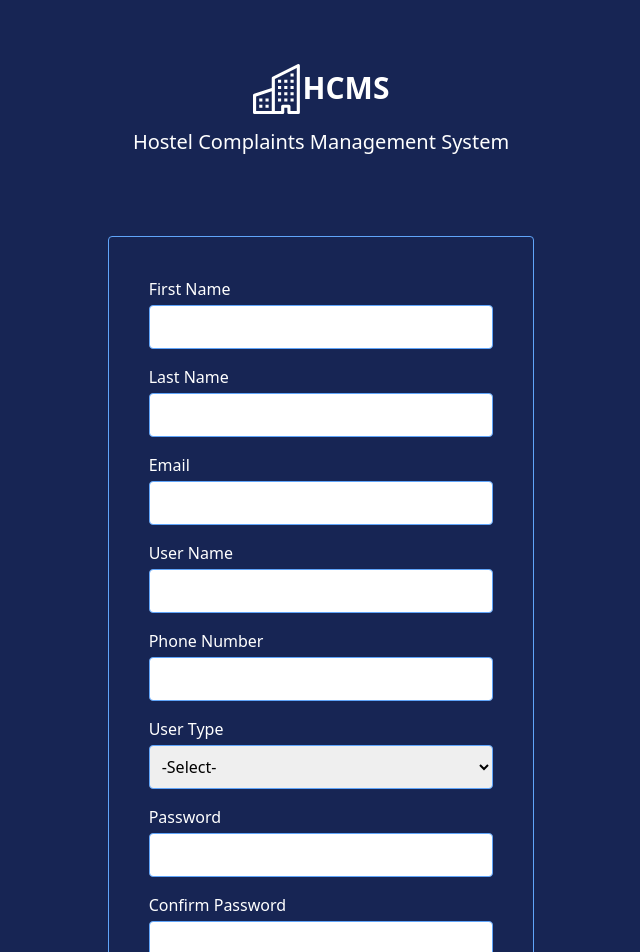
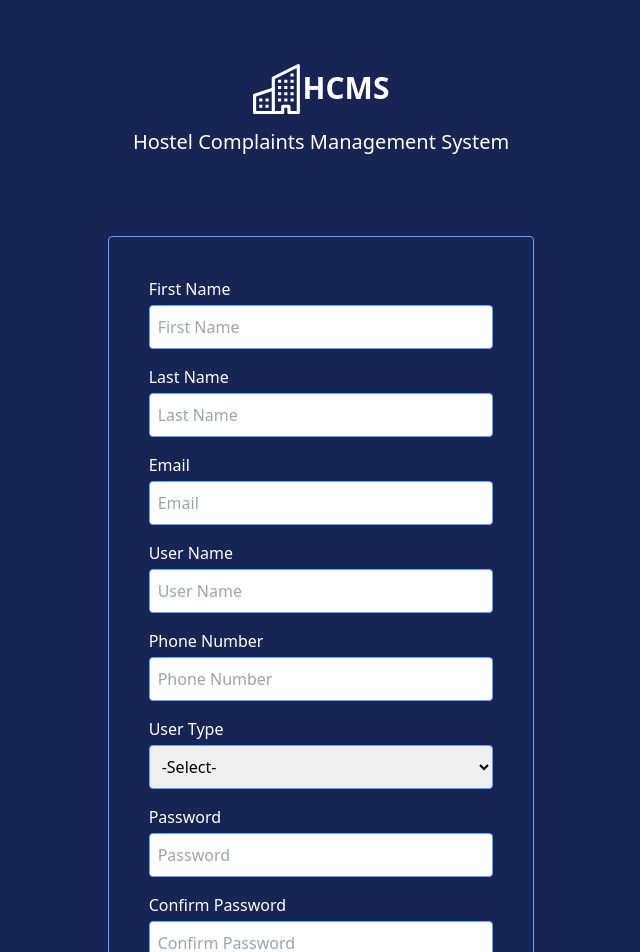
Before and after one commit to somtookaforr/hcms, a React (Create React App) app: page /register in a window 1280 px wide. Shown: the top 952 px of the page, without its empty margins (319-959 px from the left). Built offline with nearby package versions, Linux system fonts and the light colour scheme.

Commit message:
placeholder for auth forms

```diff
--- a/src/layout/Login.jsx
+++ b/src/layout/Login.jsx
@@ -1,16 +1,15 @@
-import React, {useState} from 'react'
-import axios from 'axios';
-import { toast, ToastContainer } from 'react-toastify';
-import { useNavigate } from 'react-router-dom';
-import { endpoint } from '../App';
+import React, { useState } from "react";
+import axios from "axios";
+import { toast, ToastContainer } from "react-toastify";
+import { useNavigate } from "react-router-dom";
+import { endpoint } from "../App";
 import { BsBuildings } from "react-icons/bs";
-
 
 const Login = () => {
   const userInput = {
-        email: '',
-        password: ''
-    }
+    email: "",
+    password: "",
+  };
   const [formData, setFormData] = useState(userInput);
   const [loading, setLoading] = useState(false);
   const navigate = useNavigate();
@@ -18,64 +17,100 @@ const Login = () => {
   const handleChange = (e) => {
     setFormData({
       ...formData,
-        [e.target.name]: e.target.value
+      [e.target.name]: e.target.value,
     });
   };
 
   const handleSubmit = async (e) => {
     e.preventDefault();
-    setLoading(true)
+    setLoading(true);
     const customId = 99999;
 
     try {
-        toast.loading('Loading...', { autoClose: false });
-        const response = await axios.post(endpoint + 'token/', formData);
+      toast.loading("Loading...", { autoClose: false });
+      const response = await axios.post(endpoint + "token/", formData);
       toast.dismiss();
       toast.success("Success!", {
-            toastId: customId
+        toastId: customId,
       });
       localStorage.setItem("accessToken", response.data.access);
       localStorage.setItem("refreshToken", response.data.refresh);
-        navigate('./Index')
+      navigate("./Index");
     } catch (error) {
       toast.dismiss();
-        console.error('There was a problem with the request:', error.message);
+      console.error("There was a problem with the request:", error.message);
       toast.error(error.message, {
-            toastId: customId
+        toastId: customId,
       });
-    }finally {
+    } finally {
       setLoading(false);
     }
   };
 
-
   return (
-    <div className='grid bg-blue-950 h-screen'>
+    <div className="grid bg-blue-950 h-screen">
       <ToastContainer autoClose={4000} />
-        <div className={'text-white h-12 grid'}>
+      <div className={"text-white h-12 grid"}>
         <div className="flex justify-self-center">
-                <BsBuildings size={50}/>
-                <p className='self-center font-bold text-3xl'>HCMS</p>
+          <BsBuildings size={50} />
+          <p className="self-center font-bold text-3xl">HCMS</p>
         </div>
-            <p className='text-white text-center text-xl mt-4'>Hostel Complaints Management System</p>
+        <p className="text-white text-center text-xl mt-4">
+          Hostel Complaints Management System
+        </p>
       </div>
-        <form onSubmit={handleSubmit} className='lg:w-1/3 grid gap-y-4 p-10 rounded border border-blue-400 justify-self-center h-max'>
+      <form
+        onSubmit={handleSubmit}
+        className="lg:w-1/3 grid gap-y-4 p-10 rounded border border-blue-400 justify-self-center h-max"
+      >
         <div className="">
-                <label htmlFor="" className='text-white'>Email</label> <br/>
-                <input type="email" className='rounded h-11 w-full mt-1 p-2 border border-blue-400' name='email' value={formData.email} onChange={handleChange} required />
+          <label htmlFor="" className="text-white">
+            Email
+          </label>{" "}
+          <br />
+          <input
+            type="email"
+            className="rounded h-11 w-full mt-1 p-2 border border-blue-400"
+            name="email"
+            value={formData.email}
+            onChange={handleChange}
+            placeholder="Email"
+            required
+          />
         </div>
 
         <div className="">
-                <label htmlFor="password" className='text-white'>Password</label> <br/>
-                <input type="password" className='rounded h-11 w-full mt-1 p-2 border border-blue-400' name='password' value={formData.password} onChange={handleChange} required />
+          <label htmlFor="password" className="text-white">
+            Password
+          </label>{" "}
+          <br />
+          <input
+            type="password"
+            className="rounded h-11 w-full mt-1 p-2 border border-blue-400"
+            name="password"
+            value={formData.password}
+            onChange={handleChange}
+            placeholder="Password"
+            required
+          />
         </div>
 
-            <p className='text-white text-right'>Don't have an account yet? <a href="/register" className='text-blue-600 underline'>Register</a></p>
+        <p className="text-white text-right">
+          Don't have an account yet?{" "}
+          <a href="/register" className="text-blue-600 underline">
+            Register
+          </a>
+        </p>
 
-            <button className='w-full bg-blue-600 h-12 rounded text-white mt-8' type='submit'>Login</button>
+        <button
+          className="w-full bg-blue-600 h-12 rounded text-white mt-8"
+          type="submit"
+        >
+          Login
+        </button>
       </form>
     </div>
-  )
-}
+  );
+};
 
-export default Login
+export default Login;
--- a/src/layout/Register.jsx
+++ b/src/layout/Register.jsx
@@ -1,109 +1,200 @@
-import React, {useState} from 'react'
-import axios from 'axios';
-import { toast, ToastContainer } from 'react-toastify';
-import { useNavigate } from 'react-router-dom';
-import { endpoint } from '../App';
+import React, { useState } from "react";
+import axios from "axios";
+import { toast, ToastContainer } from "react-toastify";
+import { useNavigate } from "react-router-dom";
+import { endpoint } from "../App";
 import { BsBuildings } from "react-icons/bs";
 
-
 const Register = () => {
-    const [formData, setFormData] = useState('');
+  const [formData, setFormData] = useState("");
   const navigate = useNavigate();
   const [loading, setLoading] = useState(false);
 
   const handleChange = (e) => {
     setFormData({
       ...formData,
-        [e.target.name]: e.target.value
+      [e.target.name]: e.target.value,
     });
   };
 
   const handleSubmit = async (e) => {
     e.preventDefault();
-    setLoading(true)
+    setLoading(true);
     const customId = 99999;
 
     try {
-        toast.loading('Loading...', { autoClose: false });
-        const response = await axios.post(endpoint + 'register/', formData);
+      toast.loading("Loading...", { autoClose: false });
+      const response = await axios.post(endpoint + "register/", formData);
       toast.dismiss();
       toast.success("Account created successfully, Please proceed to login!", {
-            toastId: customId
+        toastId: customId,
       });
       //   navigate('/Index', { replace: true })
     } catch (error) {
       toast.dismiss();
-        console.error('There was a problem with the request:', error.message);
+      console.error("There was a problem with the request:", error.message);
       toast.error("Something went wrong, Please retry", {
-            toastId: customId
+        toastId: customId,
       });
     }
   };
 
-
   return (
-    <div className='grid bg-blue-950'>
+    <div className="grid bg-blue-950">
       <ToastContainer autoClose={8000} />
-        <div className={'text-white h-12 flex justify-self-center mt-16'}>
-              <BsBuildings size={50}/>
-              <p className='self-center font-bold text-3xl'>HCMS</p>
+      <div className={"text-white h-12 flex justify-self-center mt-16"}>
+        <BsBuildings size={50} />
+        <p className="self-center font-bold text-3xl">HCMS</p>
       </div>
-        <p className='text-white text-center text-xl mt-4'>Hostel Complaints Management System</p>
-        <form onSubmit={handleSubmit} className='w-11/12 lg:w-1/3 grid gap-y-4 p-10 rounded border border-blue-400 justify-self-center my-20'>
+      <p className="text-white text-center text-xl mt-4">
+        Hostel Complaints Management System
+      </p>
+      <form
+        onSubmit={handleSubmit}
+        className="w-11/12 lg:w-1/3 grid gap-y-4 p-10 rounded border border-blue-400 justify-self-center my-20"
+      >
         <div className="">
-                <label htmlFor="name" className='text-white'>First Name</label> <br/>
-                <input type="text" className='rounded h-11 w-full mt-1 p-2 border border-blue-400' name='first_name' onChange={handleChange} required />
+          <label htmlFor="name" className="text-white">
+            First Name
+          </label>{" "}
+          <br />
+          <input
+            type="text"
+            className="rounded h-11 w-full mt-1 p-2 border border-blue-400"
+            name="first_name"
+            placeholder="First Name"
+            onChange={handleChange}
+            required
+          />
         </div>
 
         <div className="name">
-                <label htmlFor="" className='text-white'>Last Name</label> <br/>
-                <input type="text" className='rounded h-11 w-full mt-1 p-2 border border-blue-400' name='last_name' onChange={handleChange} required />
+          <label htmlFor="" className="text-white">
+            Last Name
+          </label>{" "}
+          <br />
+          <input
+            type="text"
+            className="rounded h-11 w-full mt-1 p-2 border border-blue-400"
+            name="last_name"
+            placeholder="Last Name"
+            onChange={handleChange}
+            required
+          />
         </div>
 
         <div className="email">
-                <label htmlFor="" className='text-white'>Email</label> <br/>
-                <input type="email" className='rounded h-11 w-full mt-1 p-2 border border-blue-400' name='email' onChange={handleChange} required />
+          <label htmlFor="" className="text-white">
+            Email
+          </label>{" "}
+          <br />
+          <input
+            type="email"
+            className="rounded h-11 w-full mt-1 p-2 border border-blue-400"
+            name="email"
+            placeholder="Email"
+            onChange={handleChange}
+            required
+          />
         </div>
 
         <div className="name">
-                <label htmlFor="" className='text-white'>User Name</label> <br/>
-                <input type="text" className='rounded h-11 w-full mt-1 p-2 border border-blue-400' name='username' onChange={handleChange} required />
+          <label htmlFor="" className="text-white">
+            User Name
+          </label>{" "}
+          <br />
+          <input
+            type="text"
+            className="rounded h-11 w-full mt-1 p-2 border border-blue-400"
+            name="username"
+            placeholder="User Name"
+            onChange={handleChange}
+            required
+          />
         </div>
 
         <div className="number">
-                <label htmlFor="" className='text-white'>Phone Number</label> <br/>
-                <input type="text" className='rounded h-11 w-full mt-1 p-2 border border-blue-400' name='phone_number' onChange={handleChange} required />
+          <label htmlFor="" className="text-white">
+            Phone Number
+          </label>{" "}
+          <br />
+          <input
+            type="text"
+            className="rounded h-11 w-full mt-1 p-2 border border-blue-400"
+            name="phone_number"
+            placeholder="Phone Number"
+            onChange={handleChange}
+            required
+          />
         </div>
 
         <div className="user">
-                <label htmlFor="" className='text-white'>User Type</label> <br/>
-                <select name="user_type" id="" className='rounded h-11 w-full mt-1 p-2 border border-blue-400' onChange={handleChange} required>
+          <label htmlFor="" className="text-white">
+            User Type
+          </label>{" "}
+          <br />
+          <select
+            name="user_type"
+            id=""
+            className="rounded h-11 w-full mt-1 p-2 border border-blue-400"
+            onChange={handleChange}
+            required
+          >
             <option value="">-Select-</option>
             <option value={1}>Admin</option>
             <option value={2}>Staff</option>
             <option value={3}>Student</option>
           </select>
-                {/* <input type="text" className='rounded h-11 w-full mt-1 p-2 border border-blue-400' name='user_type' value={formData.user_type} onChange={handleChange} required />     */}
+          {/* <input type="text" className='rounded h-11 w-full mt-1 p-2 border border-blue-400' name='user_type' value={formData.user_type} placeholder='' onChange={handleChange} required />     */}
         </div>
 
-            {formData.user_type == '2' ?
+        {formData.user_type == "2" ? (
           <>
             <div className="number">
-                        <label htmlFor="" className='text-white'>Role</label> <br/>
-                        <input type="text" className='rounded h-11 w-full mt-1 p-2 border border-blue-400' name='role' onChange={handleChange} required />
+              <label htmlFor="" className="text-white">
+                Role
+              </label>{" "}
+              <br />
+              <input
+                type="text"
+                className="rounded h-11 w-full mt-1 p-2 border border-blue-400"
+                name="role"
+                placeholder="Role"
+                onChange={handleChange}
+                required
+              />
             </div>
           </>
-                : formData.user_type == '3' ?
+        ) : formData.user_type == "3" ? (
           <>
             <div className="grid grid-cols-2 gap-4">
               <div>
-                            <label htmlFor="" className='text-white'>Matric Number</label> <br/>
-                            <input type="text" className='rounded h-11 w-full mt-1 p-2 border border-blue-400' name='matric_no' onChange={handleChange} required />
+                <label htmlFor="" className="text-white">
+                  Matric Number
+                </label>{" "}
+                <br />
+                <input
+                  type="text"
+                  className="rounded h-11 w-full mt-1 p-2 border border-blue-400"
+                  name="matric_no"
+                  placeholder="Matric Number"
+                  onChange={handleChange}
+                  required
+                />
               </div>
 
               <div>
-                            <label htmlFor="" className='text-white'>Department</label> <br/>
-                            <select name="department" id="" className='rounded h-11 w-full mt-1 p-2 border border-blue-400' onChange={handleChange} required >
+                <label htmlFor="" className="text-white">
+                  Department
+                </label>{" "}
+                <br />
+                <select
+                  name="department"
+                  id=""
+                  className="rounded h-11 w-full mt-1 p-2 border border-blue-400"
+                  onChange={handleChange}
+                  required
+                >
                   <option value="">-Select-</option>
                   <option value="1">Software Engineering</option>
                   <option value="2">Computer Science</option>
@@ -111,8 +202,17 @@ const Register = () => {
               </div>
 
               <div>
-                            <label htmlFor="" className='text-white'>Hostel</label> <br/>
-                            <select name="hostel" id="" className='rounded h-11 w-full mt-1 p-2 border border-blue-400' onChange={handleChange} required>
+                <label htmlFor="" className="text-white">
+                  Hostel
+                </label>{" "}
+                <br />
+                <select
+                  name="hostel"
+                  id=""
+                  className="rounded h-11 w-full mt-1 p-2 border border-blue-400"
+                  onChange={handleChange}
+                  required
+                >
                   <option value="">-Select-</option>
                   <option value="101">Bethel Splendor</option>
                   <option value="102">Welch</option>
@@ -122,30 +222,73 @@ const Register = () => {
               </div>
 
               <div>
-                            <label htmlFor="" className='text-white'>Room Number</label> <br/>
-                            <input type="text" className='rounded h-11 w-full mt-1 p-2 border border-blue-400' name='room_number' onChange={handleChange} required />
+                <label htmlFor="" className="text-white">
+                  Room Number
+                </label>{" "}
+                <br />
+                <input
+                  type="text"
+                  className="rounded h-11 w-full mt-1 p-2 border border-blue-400"
+                  name="room_number"
+                  placeholder="Room Number"
+                  onChange={handleChange}
+                  required
+                />
               </div>
             </div>
           </>
-                : ''
-            }
+        ) : (
+          ""
+        )}
 
         <div className="password">
-                <label htmlFor="password" className='text-white'>Password</label> <br/>
-                <input minLength={8} type="password" className='rounded h-11 w-full mt-1 p-2 border border-blue-400' name='password' onChange={handleChange} required />
+          <label htmlFor="password" className="text-white">
+            Password
+          </label>{" "}
+          <br />
+          <input
+            minLength={8}
+            type="password"
+            className="rounded h-11 w-full mt-1 p-2 border border-blue-400"
+            name="password"
+            placeholder="Password"
+            onChange={handleChange}
+            required
+          />
         </div>
 
         <div className="password">
-                <label htmlFor="password" className='text-white'>Confirm Password</label> <br/>
-                <input minLength={8} type="password" className='rounded h-11 w-full mt-1 p-2 border border-blue-400' name='password2' onChange={handleChange} required />
+          <label htmlFor="password" className="text-white">
+            Confirm Password
+          </label>{" "}
+          <br />
+          <input
+            minLength={8}
+            type="password"
+            className="rounded h-11 w-full mt-1 p-2 border border-blue-400"
+            name="password2"
+            placeholder="Confirm Password"
+            onChange={handleChange}
+            required
+          />
         </div>
 
-            <p className='text-white text-right'>Already have an account yet? <a href="/" className='text-blue-600 underline'>Login</a></p>
+        <p className="text-white text-right">
+          Already have an account yet?{" "}
+          <a href="/" className="text-blue-600 underline">
+            Login
+          </a>
+        </p>
 
-            <button className='w-full bg-blue-600 h-12 rounded text-white mt-8' type='submit'>Submit</button>
+        <button
+          className="w-full bg-blue-600 h-12 rounded text-white mt-8"
+          type="submit"
+        >
+          Submit
+        </button>
       </form>
     </div>
-  )
-}
+  );
+};
 
-export default Register
+export default Register;
```
Lines whose indentation alone changed are shown as unchanged.
